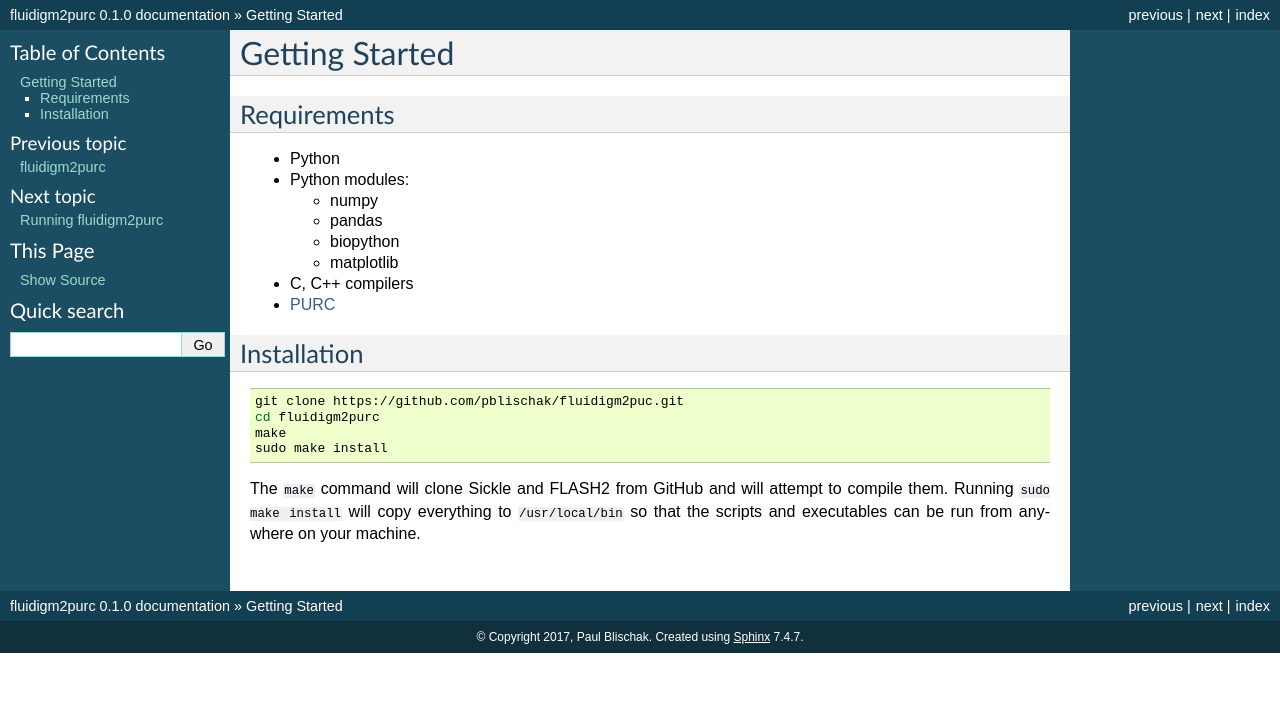
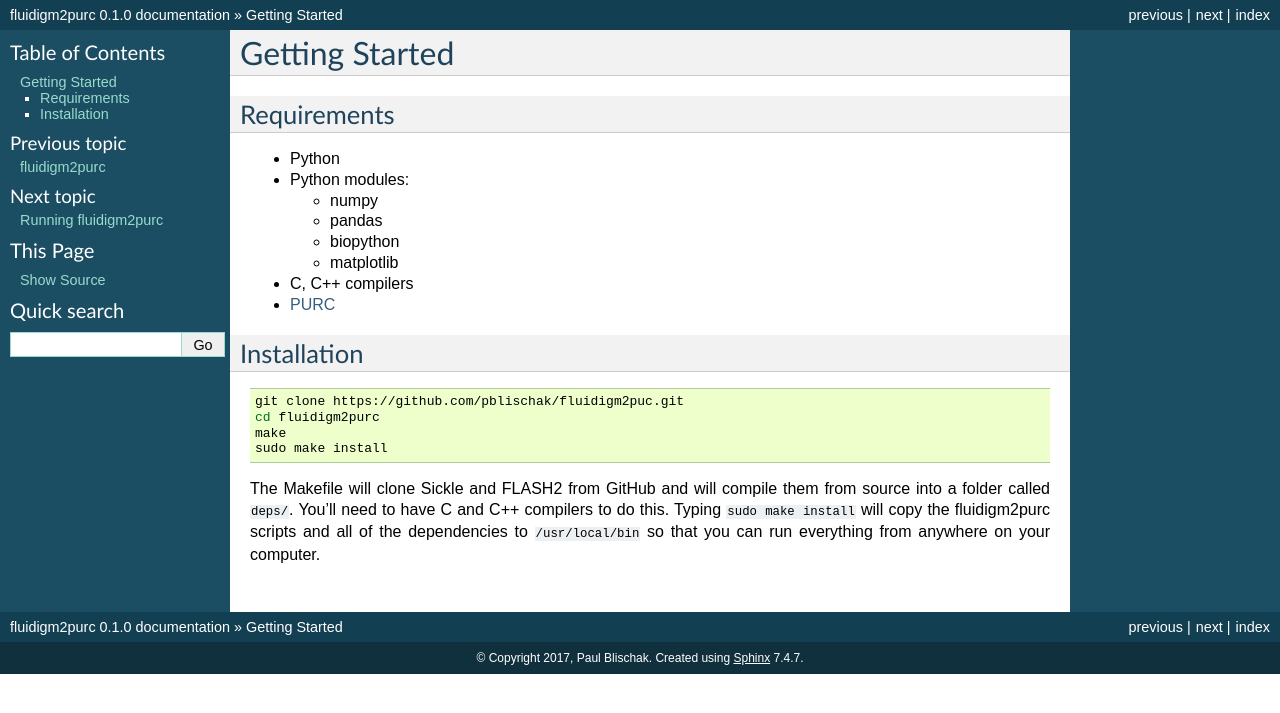
Before and after one commit to pblischak/fluidigm2purc, a Sphinx documentation site: the page built from docs/getting_started.rst, in a window 1280 px wide. Shown: the top 713 px of the page. Built offline with Sphinx 7.4.7, drawn with Linux system fonts in a browser that asks for light colours.

```diff
--- a/docs/getting_started.rst
+++ b/docs/getting_started.rst
@@ -27,7 +27,8 @@ Installation
     make
     sudo make install
 
-The ``make`` command will clone Sickle and FLASH2 from GitHub and will attempt
-to compile them. Running ``sudo make install`` will copy everything to
-``/usr/local/bin`` so that the scripts and executables can be run from anywhere
-on your machine.
+The Makefile will clone Sickle and FLASH2 from GitHub and will compile
+them from source into a folder called ``deps/``. You'll need to have C and C++ compilers
+to do this. Typing ``sudo make install`` will copy the fluidigm2purc scripts
+and all of the dependencies to ``/usr/local/bin`` so that you can
+run everything from anywhere on your computer.
--- a/docs/index.rst
+++ b/docs/index.rst
@@ -9,7 +9,7 @@ fluidigm2purc
 |Build Status| |Documentation|
 
 **fluidigm2purc** is a set of Python scripts for processing paired-end Illumina data
-generated using the Fluidigm platform for microfluidic PCR and sequenced on a MiSeq.
+generated using the Fluidigm platform for microfluidic PCR.
 
 Documentation
 -------------
```
Also changed, not shown: README.md (+10 -16 lines), docs/fluidigm2purc.rst (+5 -2 lines).
